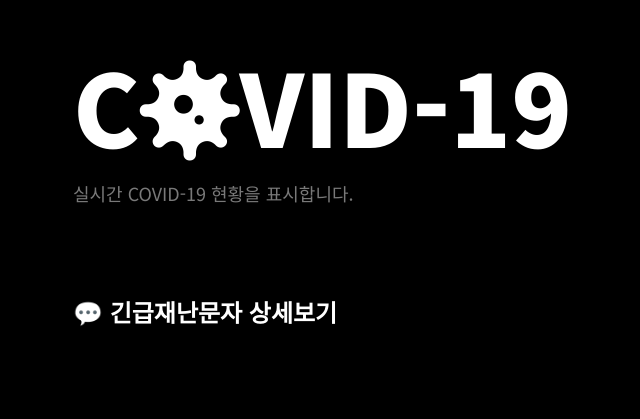
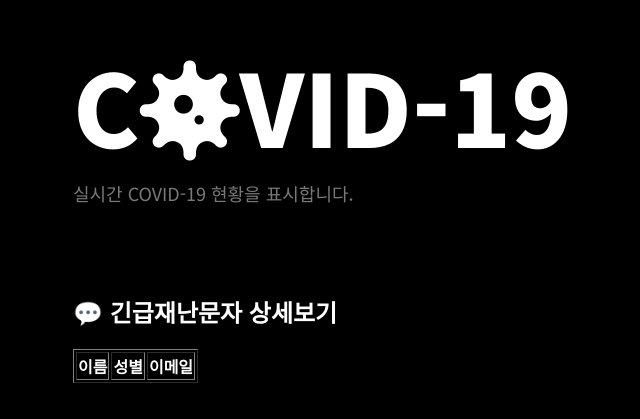
Before and after one commit to yunh03/COVID-19-Status-Board, a website: page public/emergency-msg.html in a window 1280 px wide. Shown: the part 111-530 px from the top of the page, without its empty margins (12-652 px from the left). Drawn offline with nearby package versions, Linux system fonts and the light colour scheme; no server answers; a web font is replaced by a local one.

Commit message:
자동 새로고침

```diff
--- a/public/emergency-msg.html
+++ b/public/emergency-msg.html
@@ -2,12 +2,12 @@
 <html lang="ko">
 <head>
     <meta charset="UTF-8">
+    <meta http-equiv="refresh" content="300">
     <link rel="shortcut icon" href="assets/favicon.png">
     <meta name="viewport" content="width=device-width, user-scalable=no, initial-scale=1.0, maximum-scale=1.0, minimum-scale=1.0">
     <link rel="stylesheet" href="assets/covid.css">
     <link rel="stylesheet" href="assets/grid.css">
-    <script src="assets/covid.js"></script>
-    <script src="assets/emergency.js"></script>
+    <script src="assets/more-emergency.js"></script>
     <script src="https://code.jquery.com/jquery-3.3.1.min.js"></script>
     <link rel="stylesheet" href="https://use.typekit.net/nnh2zwy.css">
     <link href="https://fonts.googleapis.com/css2?family=Noto+Sans+KR:wght@100;300;400;500;700;900&display=swap" rel="stylesheet">
@@ -22,7 +22,13 @@
         </section>
         <section class="c-emergency">
             <h1>💬 긴급재난문자 상세보기</h1>
-            <div class="demo"></div>
+            <table border="1">
+                <tr>
+                    <th>이름</th>
+                    <th>성별</th>
+                    <th>이메일</th>
+                </tr>
+            </table>
         </section>
     </div>
 </body>
```
Also changed, not shown: public/index.html (+1 -0 lines).
